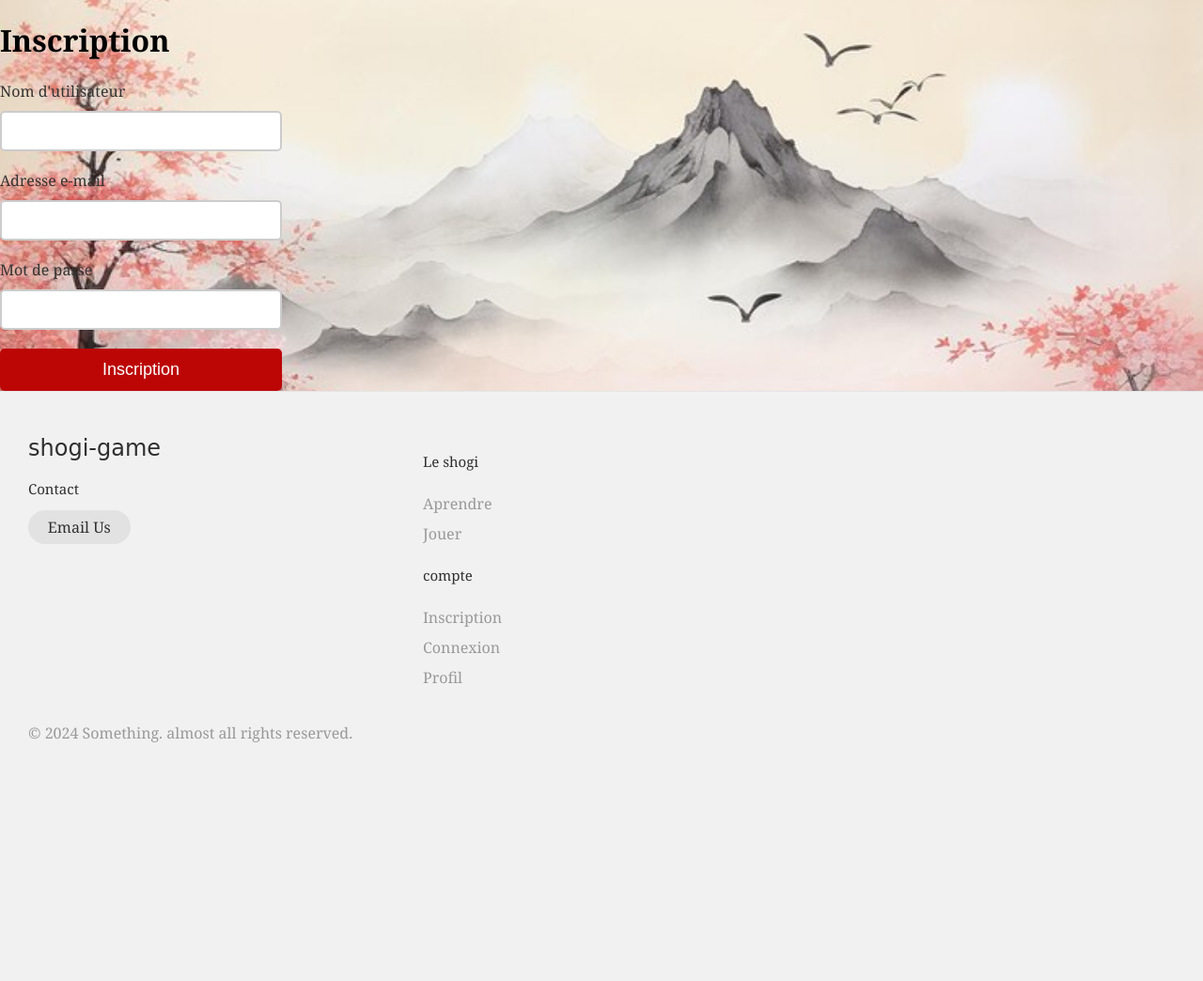
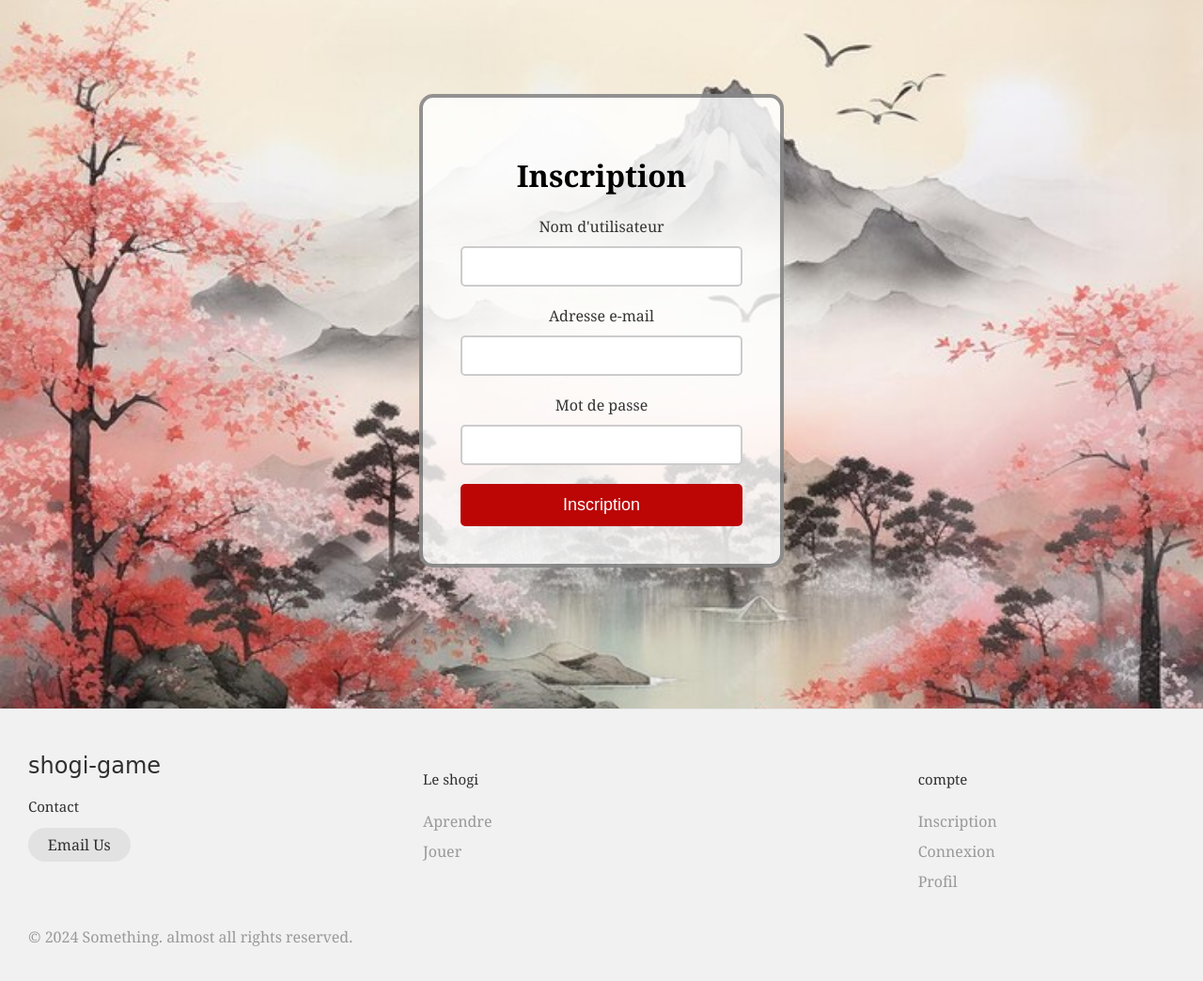
Before and after one commit to Mitake-ktm/shogi-game, a PHP site: page /pageInscription.php in a window 1280 px wide. Shown: the part 89-1133 px from the top of the page at 94% size. Before the commit the page ends 879 px from the top, so only its background shows below. Run offline with PHP 8.4, Linux system fonts and the light colour scheme.

Commit message:
Fixe du css

```diff
--- a/pageInscription.php
+++ b/pageInscription.php
@@ -14,7 +14,7 @@ $pdo = connectToDbAndGetPdo();
 </head>
 <body>
   <?php include 'partials/header.php'; ?>
-  <div class="connexion">
+  <div class="conteneurFormulaire">
   <?php
     if (!empty($_POST)) {
 
@@ -77,8 +77,8 @@ $pdo = connectToDbAndGetPdo();
         }
     }
 ?>
-  <div class="container">
-    <h1 class="title">Inscription </h1>
+  <div class="conteneur">
+    <h1 class="titre">Inscription </h1>
     <form action="#" method="POST">
       <label for="username">Nom d'utilisateur</label>
       <input type="text" id="nom" name="nom" required>
--- a/style/footer.css
+++ b/style/footer.css
@@ -113,89 +113,9 @@
   .legal .legal__links {
     margin-left: auto;
   }
-<<<<<<< Updated upstream
 }
 
 @media screen and (min-width: 40.375em) {
-=======
-
-  .footer {
-    display: flex;
-    flex-flow: row wrap;
-    padding: 30px 30px 20px 30px;
-    color: #2f2f2f;
-    background-color: #fff;
-    border-top: 1px solid #e5e5e5;
-    width: 100%;
-    background-color: #f1f1f1;
-  }
-
-  .footer > * {
-    flex: 1 100%;
-  }
-
-  .footer__addr {
-    margin-right: 1.25em;
-    margin-bottom: 2em;
-  }
-
-  .footer__logo {
-    font-family: 'Pacifico', cursive;
-    font-weight: 400;
-    text-transform: lowercase;
-    font-size: 1.5rem;
-  }
-
-  .footer__addr h2 {
-    margin-top: 1.3em;
-    font-size: 15px;
-    font-weight: 400;
-  }
-
-  .nav__title {
-    font-weight: 400;
-    font-size: 15px;
-  }
-
-  .footer address {
-    font-style: normal;
-    color: #999;
-  }
-
-  .footer__btn {
-    display: flex;
-    align-items: center;
-    justify-content: center;
-    height: 36px;
-    max-width: max-content;
-    background-color: rgb(33, 33, 33, 0.07);
-    border-radius: 100px;
-    color: #2f2f2f;
-    line-height: 0;
-    margin: 0.6em 0;
-    font-size: 1rem;
-    padding: 0 1.3em;
-  }
-
-  .footer ul {
-    list-style: none;
-    padding-left: 0;
-  }
-
-  .footer li {
-    line-height: 2em;
-  }
-
-  .footer a {
-    text-decoration: none;
-  }
-
-  .footer__nav {
-    display: flex;
-    flex-flow: row wrap;
-  }
-
->>>>>>> Stashed changes
   .footer__nav > * {
     flex: 1;
   }
```
